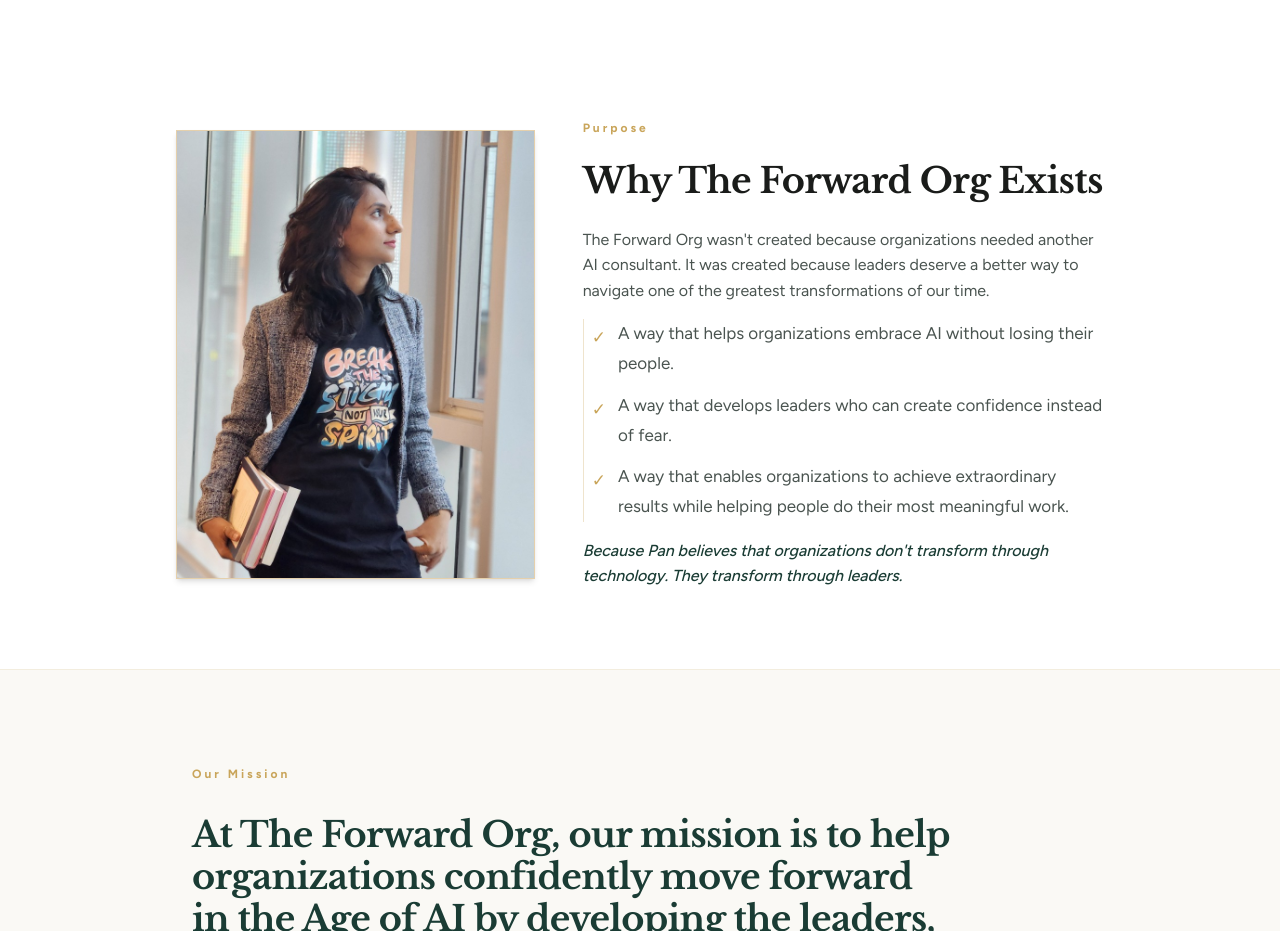
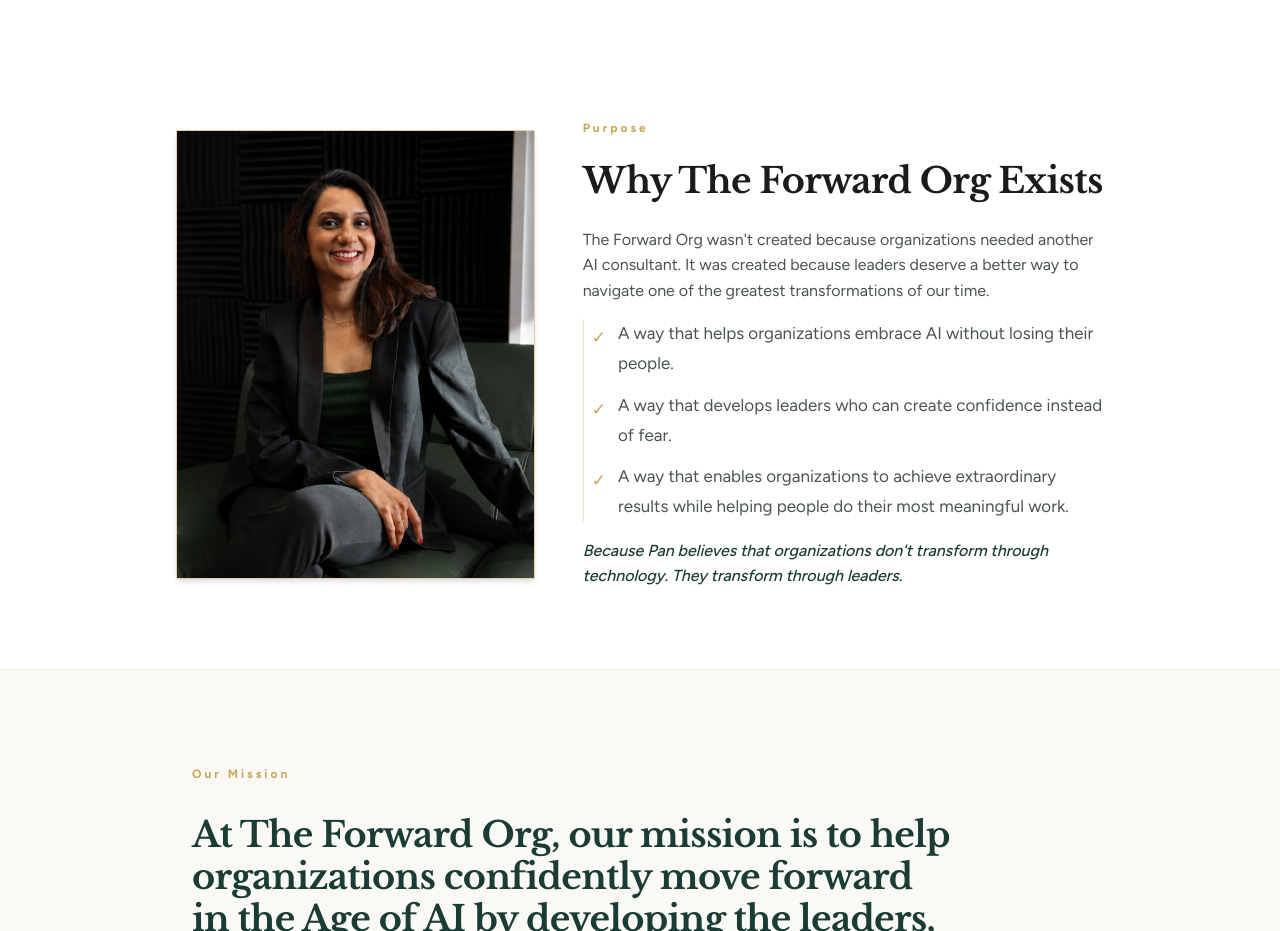
Before and after one commit to AnshKapila/The-Forward-Org-New, a React (Vite) app: page /about in a window 1280 px wide. Shown: the part 2260-3191 px from the top of the page. Built offline with nearby package versions, Linux system fonts and the light colour scheme.

Commit message:
Update image in About and Scorecard pages

```diff
--- a/src/pages/About.tsx
+++ b/src/pages/About.tsx
@@ -8,6 +8,7 @@
 import bookImg from "../assets/images/book_do_hard_things.jpg";
 import mentorImg from "../assets/images/mentor.jpg";
 import todayImg from "../assets/images/today.jpg";
+import forwardOrgExistsImg from "../assets/images/forward_org_exists.png";
 
 export default function About() {
   const [_, setLocation] = useLocation();
@@ -181,8 +182,8 @@
                 className="relative w-full aspect-[4/5] max-w-[360px] bg-sand overflow-hidden shadow-md border border-gold/10"
               >
                 <img
-                  src={todayImg}
-                  alt="Pan Seth today in active workspace"
+                  src={forwardOrgExistsImg}
+                  alt="Pan Seth"
                   className="w-full h-full object-cover transition-transform duration-700 hover:scale-105"
                 />
               </div>
--- a/src/pages/Scorecard.tsx
+++ b/src/pages/Scorecard.tsx
@@ -4,7 +4,7 @@
 import { InteractiveButton } from "../components/InteractiveButton";
 import { motion, AnimatePresence } from "framer-motion";
 import { submitToBrevo } from "../utils/submitToBrevo";
-import panPhoto from "../assets/images/today.jpg";
+import panPhoto from "../assets/images/forward_org_exists.png";
 
 interface Question {
   id: number;
```
Also changed, not shown: src/assets/images/forward_org_exists.png (added).
